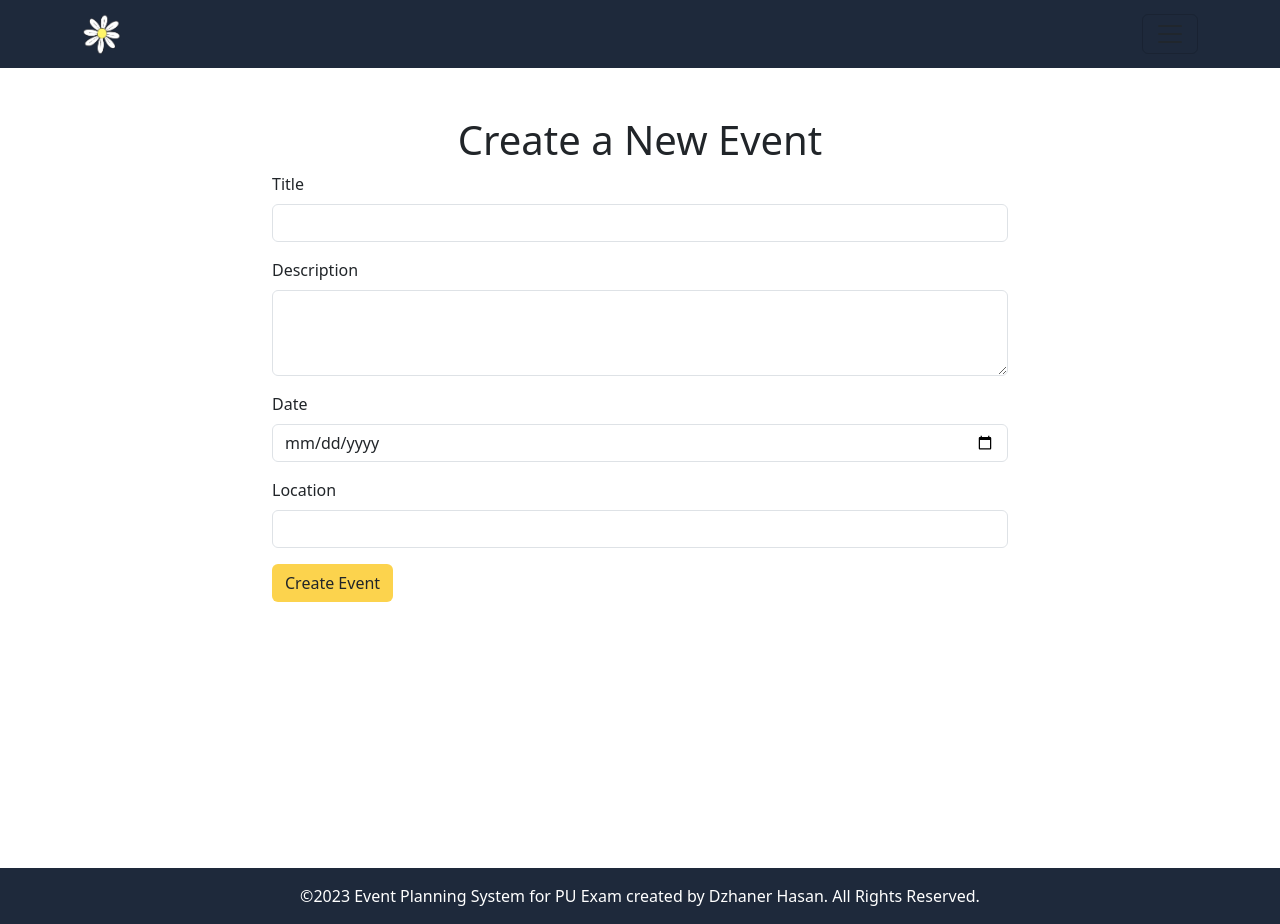
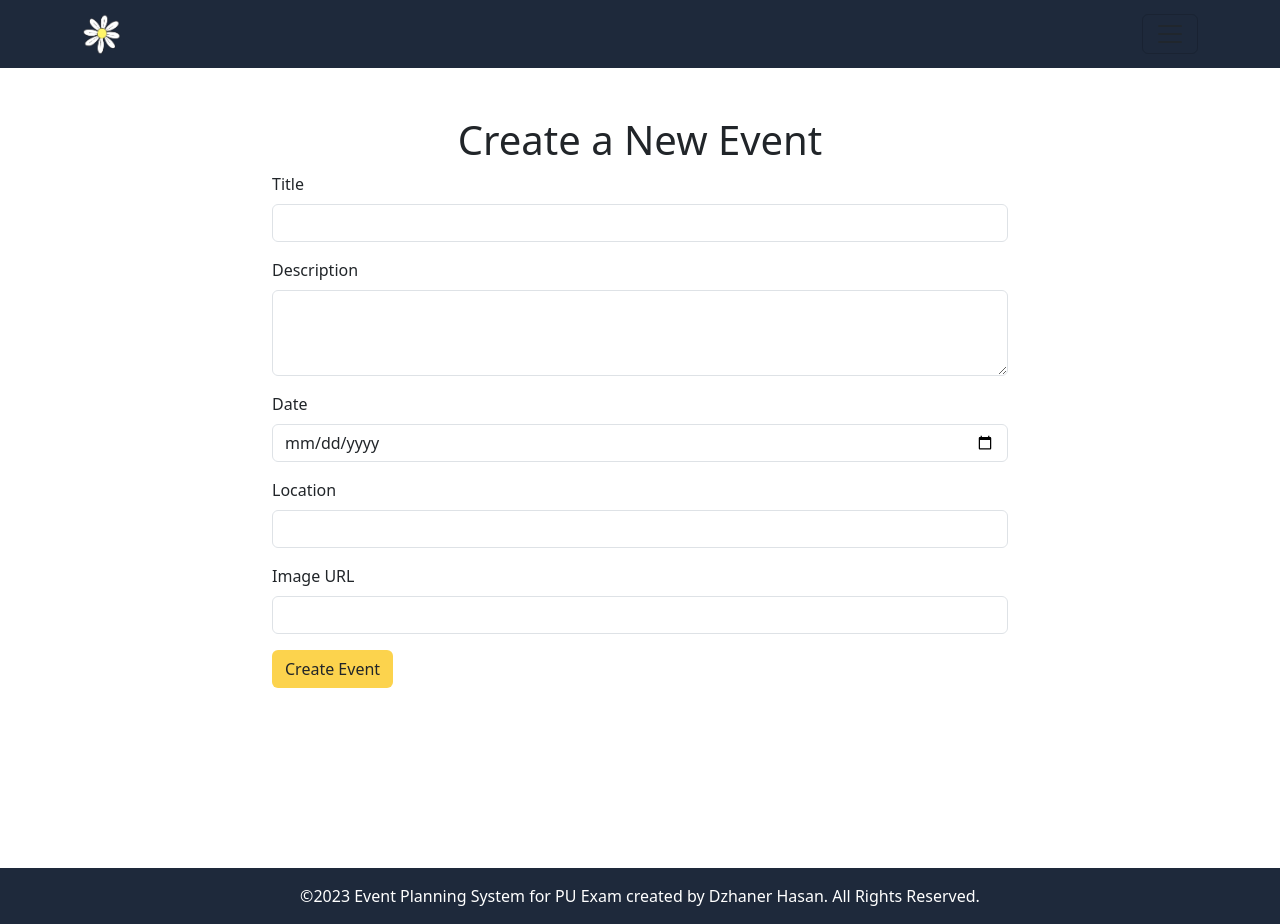
Before and after one commit to dzhanerhasan/event-management-sys, a React (Create React App) app in the folder ems-front-end/: page /create-event in a window 1280 px wide. Built offline with nearby package versions, Linux system fonts and the light colour scheme; the HTML template or start-up script is replaced by a standard one.

Commit message:
Adding a URL field for event picture

```diff
--- a/ems-front-end/src/components/CreateEventForm.js
+++ b/ems-front-end/src/components/CreateEventForm.js
@@ -6,6 +6,7 @@ const CreateEventForm = ({ onSubmit }) => {
   const [description, setDescription] = useState("");
   const [date, setDate] = useState("");
   const [location, setLocation] = useState("");
+  const [imageUrl, setImageUrl] = useState("");
   const [successMessage, setSuccessMessage] = useState(false);
   const [validation, setValidation] = useState({});
 
@@ -15,11 +16,20 @@ const CreateEventForm = ({ onSubmit }) => {
     const isDateValid = date >= currentDate;
 
     if (title && description && date && location) {
-      onSubmit({ title, description, date, location });
+      const defaultImageUrl =
+        "https://images.unsplash.com/photo-1511795409834-ef04bbd61622?ixlib=rb-4.0.3&ixid=MnwxMjA3fDB8MHxwaG90by1wYWdlfHx8fGVufDB8fHx8&auto=format&fit=crop&w=1169&q=80";
+      onSubmit({
+        title,
+        description,
+        date,
+        location,
+        imageUrl: imageUrl || defaultImageUrl,
+      });
       setTitle("");
       setDescription("");
       setDate("");
       setLocation("");
+      setImageUrl("");
       setSuccessMessage(true);
       setTimeout(() => setSuccessMessage(false), 3000);
     } else {
@@ -121,6 +131,20 @@ const CreateEventForm = ({ onSubmit }) => {
             <div className="invalid-feedback">Please enter a location.</div>
           )}
         </div>
+
+        <div className="mb-3">
+          <label htmlFor="imageUrl" className="form-label">
+            Image URL
+          </label>
+          <input
+            type="url"
+            className="form-control"
+            id="imageUrl"
+            value={imageUrl}
+            onChange={(e) => setImageUrl(e.target.value)}
+          />
+        </div>
+
         <button
           type="submit"
           className="btn"
--- a/ems-front-end/src/contexts/EventContext.js
+++ b/ems-front-end/src/contexts/EventContext.js
@@ -5,6 +5,12 @@ export const EventContext = createContext();
 
 export const EventProvider = ({ children }) => {
   const [events, setEvents] = useState(dummy);
+
+  const addEvent = (eventData) => {
+    const newId = Math.max(...events.map((event) => event.id)) + 1;
+    const newEvent = { ...eventData, id: newId, attendees: [] };
+    setEvents((prevEvents) => [...prevEvents, newEvent]);
+  };
 
   const participateInEvent = (eventId, userName) => {
     setEvents((prevEvents) =>
@@ -33,7 +39,12 @@ export const EventProvider = ({ children }) => {
 
   return (
     <EventContext.Provider
-      value={{ events, participateInEvent, cancelParticipation }}
+      value={{
+        events,
+        addEvent,
+        participateInEvent,
+        cancelParticipation,
+      }}
     >
       {children}
     </EventContext.Provider>
```
